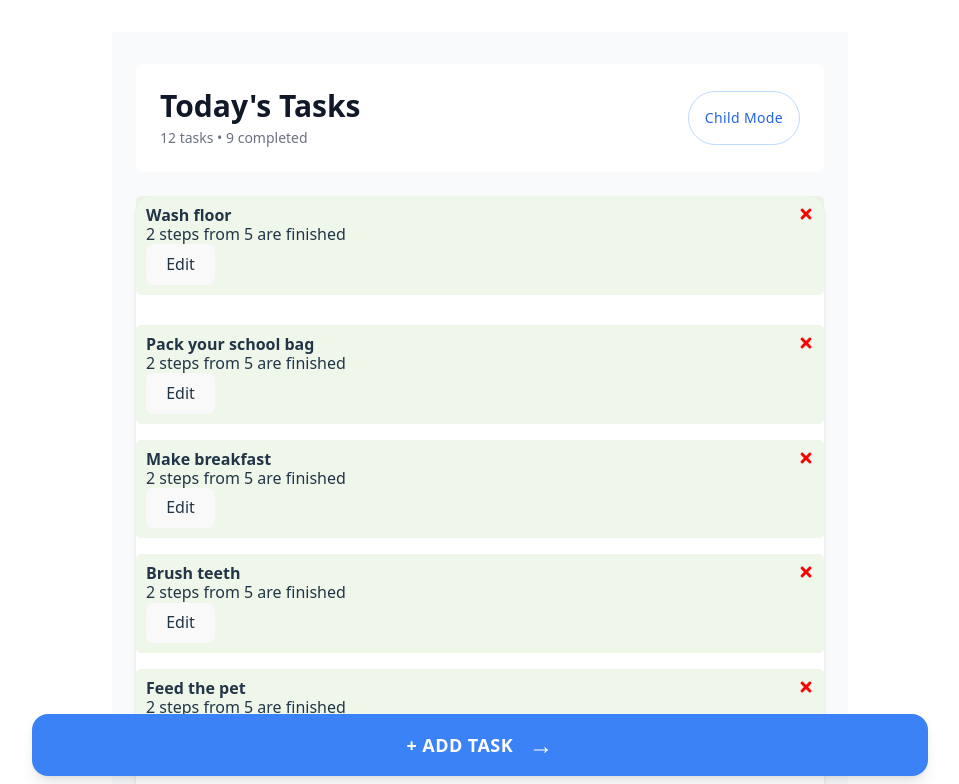
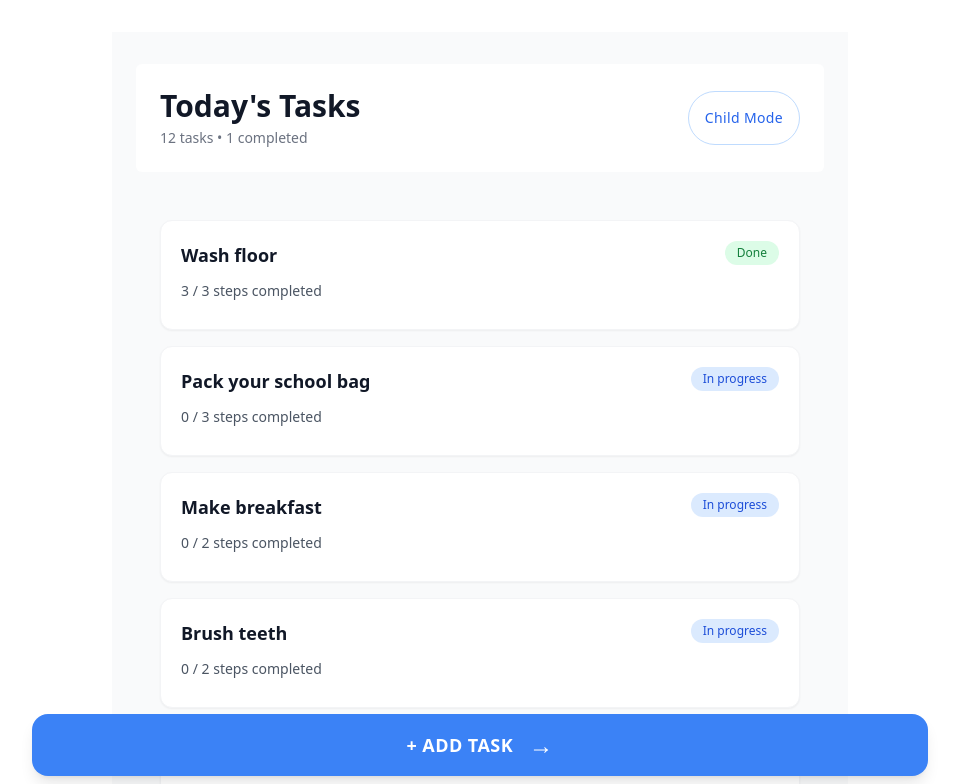
Before and after one commit to Iloha/adhd, a React (Vite) app: page / in a window 1280 px wide. Shown: the top 784 px of the page, without its empty margins (160-1119 px from the left). Built offline with nearby package versions, Linux system fonts and the light colour scheme; data requests are answered from the project's data file.

Commit message:
add progress badge to parent screen, edited styles for tasks

```diff
--- a/db.json
+++ b/db.json
@@ -23,7 +23,7 @@
       "createdAt": "2026-02-05",
       "updatedAt": "2026-02-05",
       "printable": true,
-      "done": true
+      "done": false
     },
     {
       "id": "1",
@@ -32,23 +32,23 @@
         {
           "title": "Pack your laptop",
           "hint": "Check if it's charged",
-          "done": true
+          "done": false
         },
         {
           "title": "Take water bottle",
           "hint": "Check if the bottle is full",
-          "done": true
+          "done": false
         },
         {
           "title": "Take books from library",
           "hint": "Check if you have all the books you need for the day",
-          "done": true
+          "done": false
         }
       ],
       "createdAt": "2026-02-05",
       "updatedAt": "2026-02-05",
       "printable": true,
-      "done": true
+      "done": false
     },
     {
       "id": "2",
@@ -57,18 +57,18 @@
         {
           "title": "Pour cereal",
           "hint": "Use a clean bowl",
-          "done": true
+          "done": false
         },
         {
           "title": "Pour milk",
           "hint": "Use cold milk",
-          "done": true
+          "done": false
         }
       ],
       "createdAt": "2026-03-25",
       "updatedAt": "2026-03-25",
       "printable": true,
-      "done": true
+      "done": false
     },
     {
       "id": "3",
@@ -77,18 +77,18 @@
         {
           "title": "Apply toothpaste",
           "hint": "A pea-sized amount",
-          "done": true
+          "done": false
         },
         {
           "title": "Brush 2 minutes",
           "hint": "Use timer",
-          "done": true
+          "done": false
         }
       ],
       "createdAt": "2026-03-25",
       "updatedAt": "2026-03-25",
       "printable": true,
-      "done": true
+      "done": false
     },
     {
       "id": "4",
@@ -97,18 +97,18 @@
         {
           "title": "Fill food bowl",
           "hint": "Two scoops",
-          "done": true
+          "done": false
         },
         {
           "title": "Refill water",
           "hint": "Fresh water",
-          "done": true
+          "done": false
         }
       ],
       "createdAt": "2026-03-25",
       "updatedAt": "2026-03-25",
       "printable": true,
-      "done": true
+      "done": false
     },
     {
       "id": "5",
@@ -117,23 +117,23 @@
         {
           "title": "Put toys away",
           "hint": "Use toy box",
-          "done": true
+          "done": false
         },
         {
           "title": "Make bed",
           "hint": "Straighten sheets",
-          "done": true
+          "done": false
         },
         {
           "title": "Put clothes away",
           "hint": "Use drawer",
-          "done": true
+          "done": false
         }
       ],
       "createdAt": "2026-03-25",
       "updatedAt": "2026-03-25",
       "printable": true,
-      "done": true
+      "done": false
     },
     {
       "id": "6",
@@ -142,18 +142,18 @@
         {
           "title": "Math worksheet",
           "hint": "Chapter 3",
-          "done": true
+          "done": false
         },
         {
           "title": "Read 10 pages",
           "hint": "History book",
-          "done": true
+          "done": false
         }
       ],
       "createdAt": "2026-03-25",
       "updatedAt": "2026-03-25",
       "printable": true,
-      "done": true
+      "done": false
     },
     {
       "id": "7",
@@ -162,13 +162,13 @@
         {
           "title": "Water window plants",
           "hint": "Small cup each",
-          "done": true
+          "done": false
         }
       ],
       "createdAt": "2026-03-25",
       "updatedAt": "2026-03-25",
       "printable": true,
-      "done": true
+      "done": false
     },
     {
       "id": "8",
@@ -177,18 +177,18 @@
         {
           "title": "Throw trash",
           "hint": "Use bin",
-          "done": true
+          "done": false
         },
         {
           "title": "Organize papers",
           "hint": "Stack neatly",
-          "done": true
+          "done": false
         }
       ],
       "createdAt": "2026-03-25",
       "updatedAt": "2026-03-25",
       "printable": true,
-      "done": true
+      "done": false
     },
     {
       "id": "9",
@@ -228,7 +228,7 @@
       "createdAt": "2026-03-25",
       "updatedAt": "2026-03-25",
       "printable": true,
-      "done": false
+      "done": true
     },
     {
       "id": "11",
--- a/src/App.css
+++ b/src/App.css
@@ -28,7 +28,7 @@
   margin: 0 0 20px;
 }
 
-.task-form {
+/* .task-form {
   background-color: rgb(180, 229, 213);
   border-radius: 5px;
   margin: 20px 0 40px;
@@ -86,4 +86,4 @@
 
 .reminder {
   border-left: 2px red solid;
-}
+} */
--- a/src/components/Task.jsx
+++ b/src/components/Task.jsx
@@ -1,18 +1,25 @@
-import { useState } from 'react'
-import {FaTimes} from 'react-icons/fa'
+function Task ({task, onToggle}) {
 
-function Task ({task, onDelete, onToggle}) {
-
-  const [done, setDone] = useState(false);
+  const isDone = task.subtasks.every(s => s.done)
+  // const inProgress = task.subtasks.some(s => s.done)
 
   return (
-    <li className={`task ${task.reminder ? 'reminder': ''}`} key={task.id} onDoubleClick={() => onToggle(task.id)}>
-      <p className='task__text'>{task.text}</p>
-      <FaTimes className='task__delete' onClick={() => onDelete(task.id)}/>
-      <p>2 steps from 5 are finished</p>
-      <button>Edit</button>
+    <li className="bg-white rounded-xl p-5 shadow-sm border border-gray-100 hover:border-gray-200 transition-all cursor-pointer " key={task.id} onDoubleClick={() => onToggle(task.id)}>
+
+      <div className='flex items-start justify-between mb-3'>
+        <h3 className='task__text text-lg font-bold text-gray-900'>{task.text}</h3>
+        { task.subtasks.filter(s => s.done).length !== 0 &&
+        isDone ? <span className="status-badge status-badge_done bg-green-100 text-green-700 text-xs px-3 py-1 rounded-full">Done</span> : <span className="status-badge status-badge_inprogress bg-blue-100 text-blue-700 text-xs px-3 py-1 rounded-full">In progress</span>
+       }
+      </div>
+
+      {/* <FaTimes className='task__delete' onClick={() => onDelete(task.id)}/>     */}
+      <p className='text-sm text-gray-600 mb-2'>{ task.subtasks.filter(s => s.done).length } / { task.subtasks.length } steps completed</p>
+
     </li>
   )
 }
 
 export default Task
+
+// {tasks ? tasks.filter(t => t.done).length : 0}
--- a/src/components/Tasks.jsx
+++ b/src/components/Tasks.jsx
@@ -3,8 +3,8 @@ import Task from "./Task"
 function Tasks( {tasks, onDelete, onToggle} ) {
 
   return (
-    <div className="tasks-section w-full max-w-4xl mx-auto bg-white rounded-2xl shadow-md">
-      <ul className="task-list px-6 py-6 space-y-4">
+    <div className="">
+      <ul className="px-6 py-6 space-y-4 text-left">
         { tasks.map((task) => (
         <Task task={task} onDelete={onDelete} key={task.id} onToggle={onToggle}/>
       )) }
```
